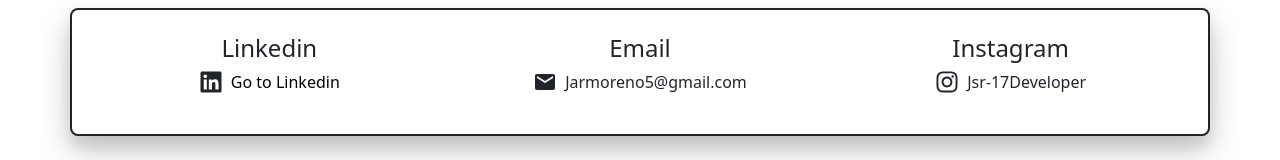
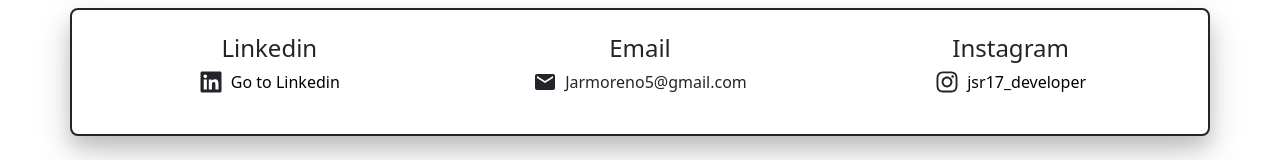
Before and after one commit to Jsr-17/Portfolio, a React (Vite) app: page /contact in a window 1280 px wide. Shown: the part 536-696 px from the top of the page. Built offline with nearby package versions, Linux system fonts and the light colour scheme.

Commit message:
added isntagram

```diff
--- a/src/components/contactPageComponent/ContactPageComponent.jsx
+++ b/src/components/contactPageComponent/ContactPageComponent.jsx
@@ -39,7 +39,12 @@
                   <h4>Instagram</h4>
                   <p className="d-flex align-items-center">
                     <FaInstagram className="me-2" size="1.5em"></FaInstagram>
-                    <span>Jsr-17Developer</span>
+                    <a
+                      href="https://www.instagram.com/jsr17_developer/"
+                      className="text-decoration-none"
+                    >
+                      jsr17_developer
+                    </a>
                   </p>
                 </div>
               </div>
```
